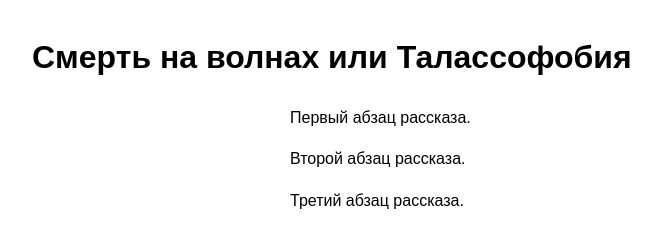
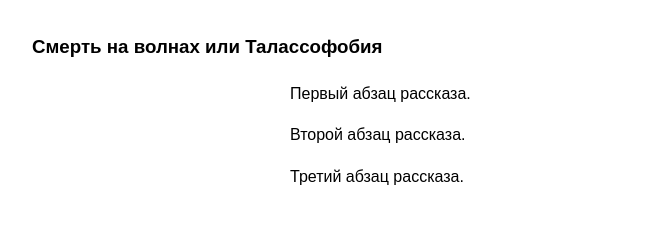
Before and after one commit to ilyabiserinkin/ilyabiserinkin.github.io, a plain HTML site: page writtenword/thalassophobia/index.html in a window 1280 px wide. Shown: the whole page, without its empty margins (0-661 px from the left). Drawn offline with Linux system fonts and the light colour scheme.

Commit message:
Update index.html

```diff
--- a/writtenword/thalassophobia/index.html
+++ b/writtenword/thalassophobia/index.html
@@ -8,7 +8,7 @@
 </head>
 <body>
   <div id="story-container">
-    <h1 id="story-title"></h1>
+    <h3 id="story-title"></h3>
     <div id="story-content"></div>
   </div>
   <script src="script.js"></script>
```
